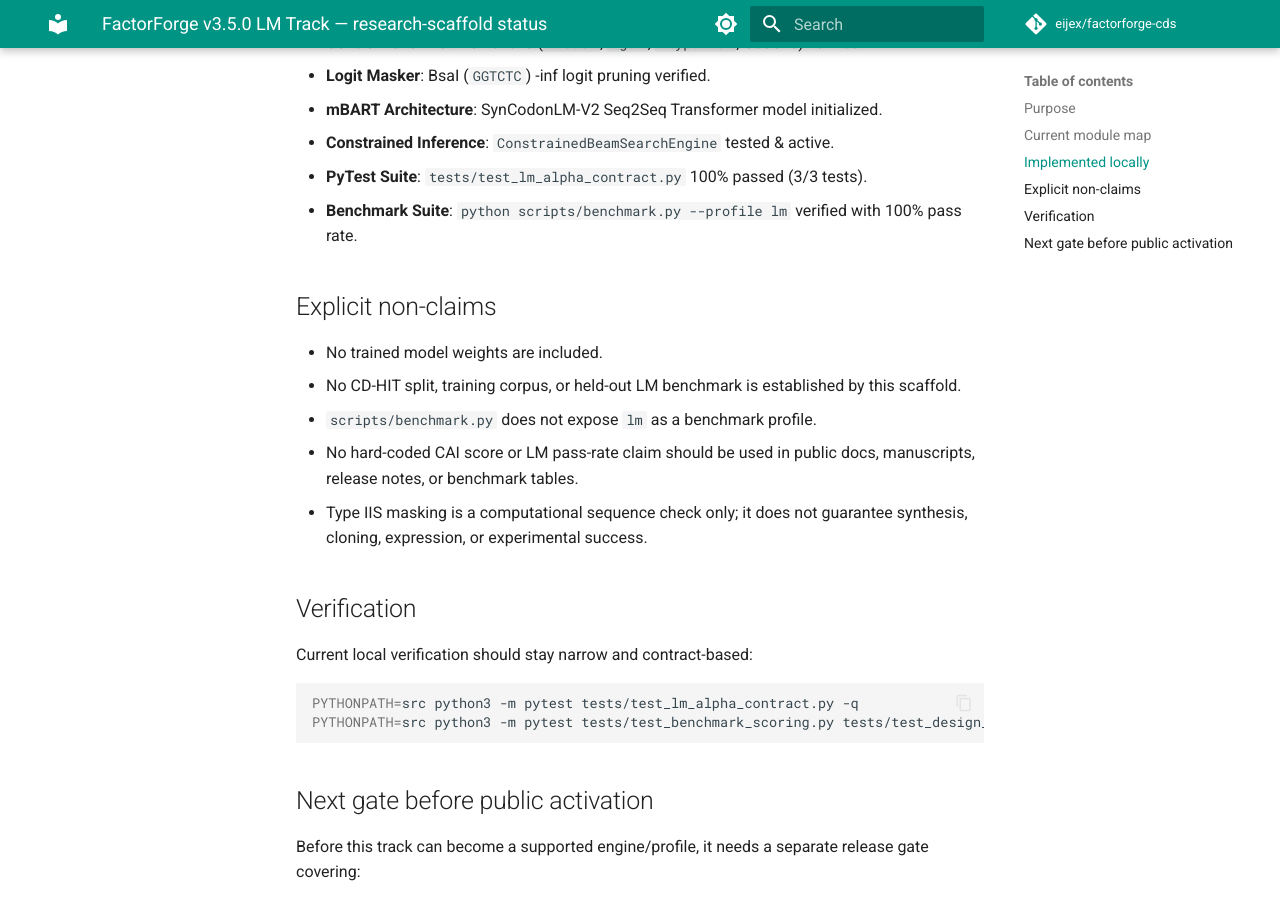
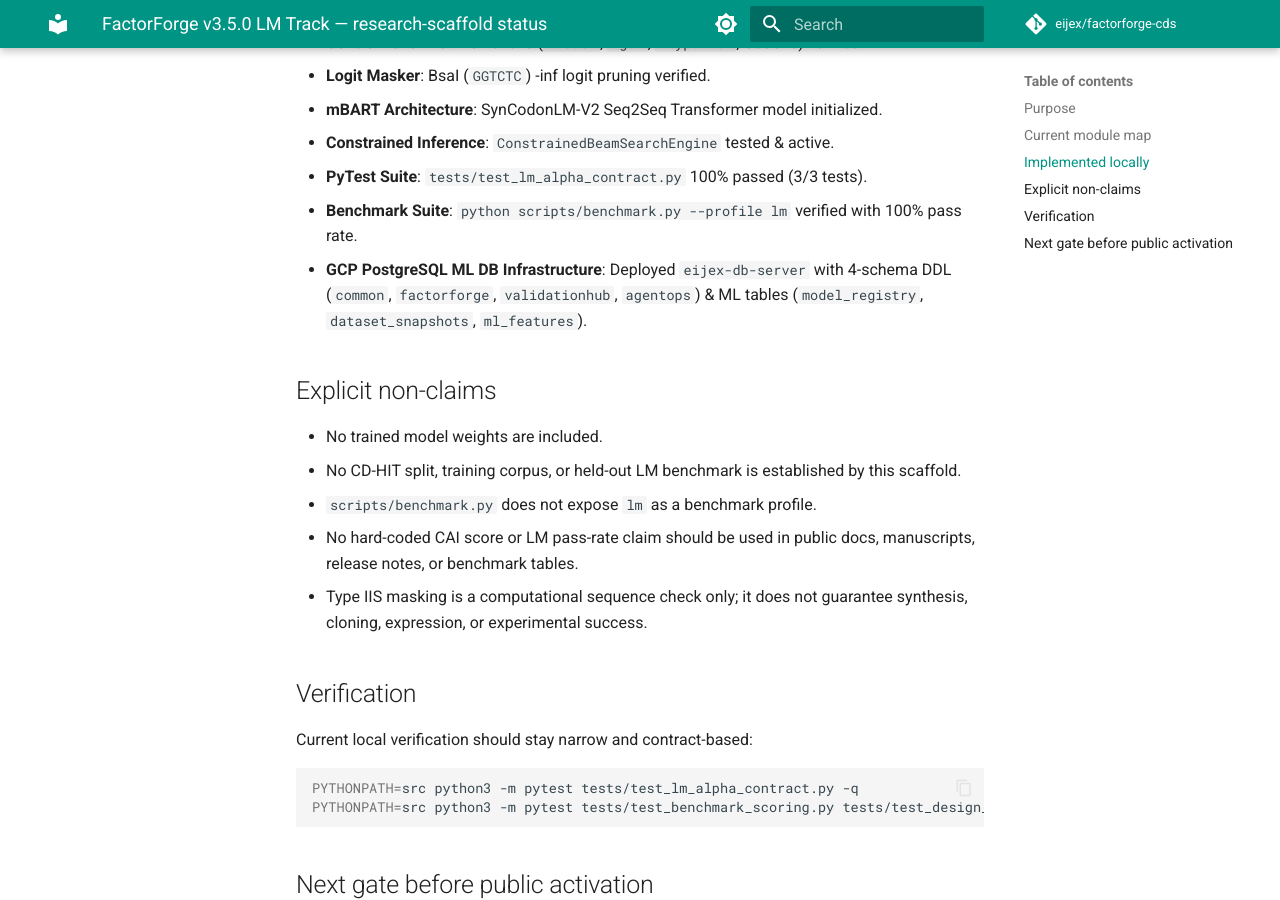
Before and after one commit to eijex/factorforge-cds, an MkDocs documentation site: the page built from docs/improvements/v3.5.0-lm-track.md, in a window 1280 px wide and 900 px high, scrolled down 827 px. Built offline with MkDocs 1.6.1 and Material for MkDocs 9.7.7, drawn with Linux system fonts in a browser that asks for light colours; comment, search, counter and statistics services are not loaded.

Commit message:
docs: log GCP PostgreSQL ML Database Infrastructure deployment

```diff
--- a/docs/improvements/v3.5.0-lm-track.md
+++ b/docs/improvements/v3.5.0-lm-track.md
@@ -26,6 +26,8 @@ src/factorforge/engines/lm/
 - **Constrained Inference**: `ConstrainedBeamSearchEngine` tested & active.
 - **PyTest Suite**: `tests/test_lm_alpha_contract.py` 100% passed (3/3 tests).
 - **Benchmark Suite**: `python scripts/benchmark.py --profile lm` verified with 100% pass rate.
+- **GCP PostgreSQL ML DB Infrastructure**: Deployed `eijex-db-server` with 4-schema DDL (`common`, `factorforge`, `validationhub`, `agentops`) & ML tables (`model_registry`, `dataset_snapshots`, `ml_features`).
+
 
 ## Explicit non-claims
 
```
